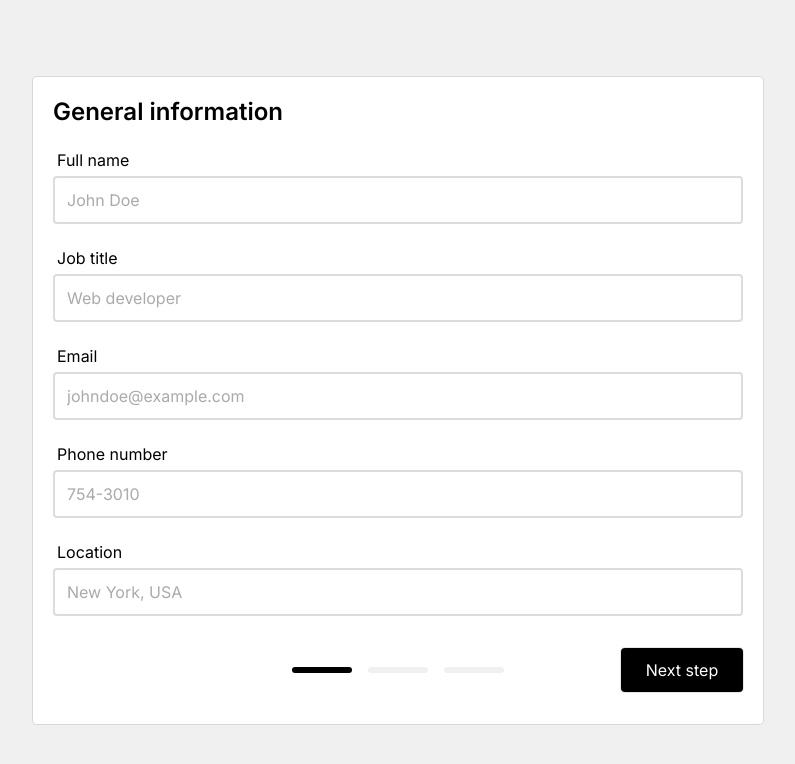
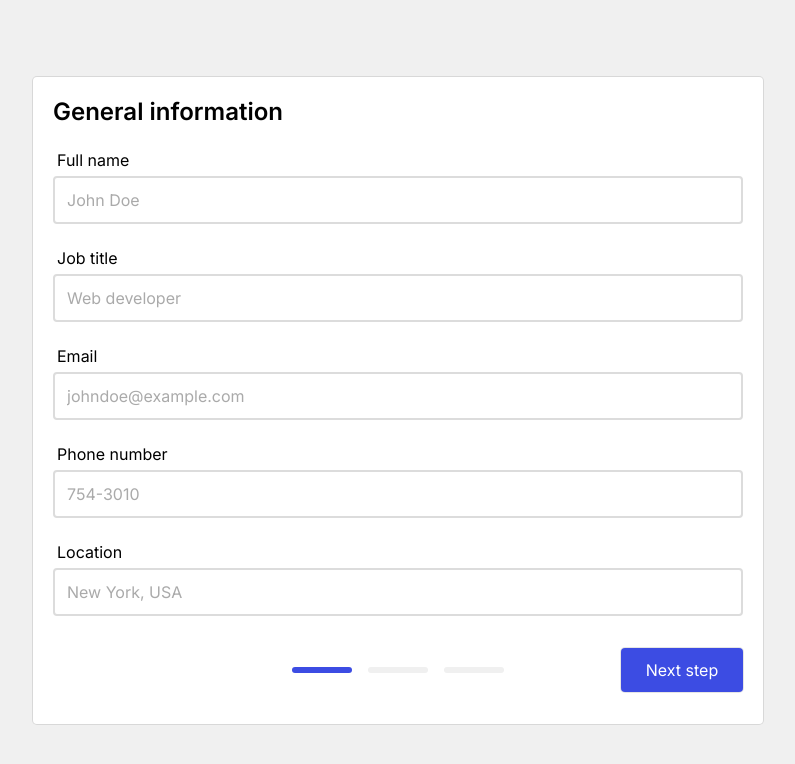
Before and after one commit to nelrnd/react-cv-application, a React (Create React App) app: page / in a window 1280 px wide. Shown: the top 764 px of the page, without its empty margins (242-1037 px from the left). Built offline with nearby package versions, Linux system fonts and the light colour scheme.

Commit message:
Add a main color and apply it to primary buttons and filled bar

```diff
--- a/src/styles.css
+++ b/src/styles.css
@@ -1,4 +1,8 @@
 @import url('https://fonts.googleapis.com/css2?family=Inter:wght@400;600&display=swap');
+
+:root {
+  --main: #3c4ce3;
+}
 
 * {
   font-family: 'Inter', Arial, sans-serif;
@@ -72,6 +76,11 @@ body {
   padding: 12px;
   border: solid 2px #dcdcdc;
   border-radius: 4px;
+}
+
+.form-section input,
+.form-section textarea {
+  outline-color: var(--main);
 }
 
 .form-section input::placeholder,
@@ -154,7 +163,7 @@ button:hover {
 
 button.primary {
   color: white;
-  background-color: black;
+  background-color: var(--main);
 }
 
 button.secondary {
@@ -203,7 +212,7 @@ button.small {
 }
 
 .multi-step-form-control .progress-bar .bar.filled {
-  background-color: black;
+  background-color: var(--main);
 }
 
 .hidden {
```
